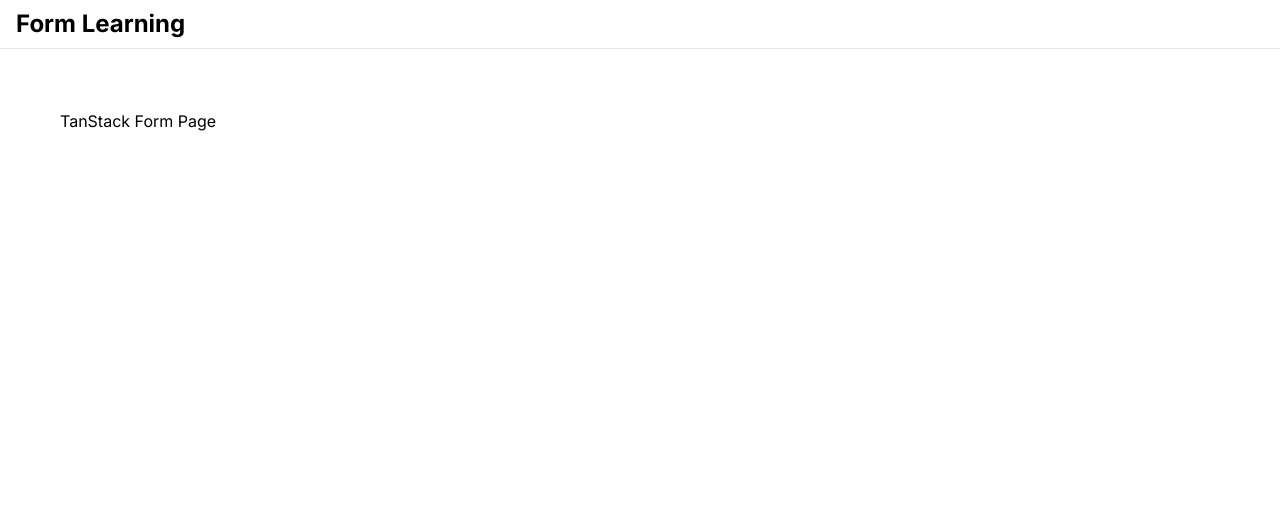
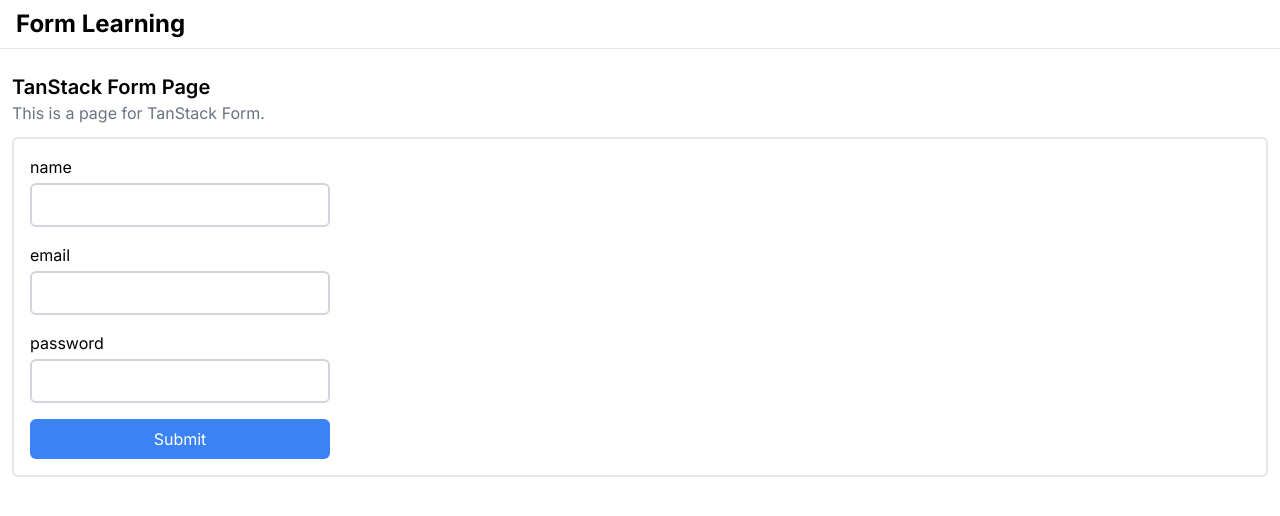
Before and after one commit to kazuki-310/form-learning, a Next.js app: page /tanstack-form in a window 1280 px wide. Shown: the top 516 px of the page. Built offline with nearby package versions, Linux system fonts and the light colour scheme.

Commit message:
Add TanStack Form and Zod validation; refactor layout and header components

```diff
--- a/package.json
+++ b/package.json
@@ -14,7 +14,8 @@
 		"@tanstack/react-form": "^1.1.0",
 		"next": "15.1.4",
 		"react": "^19.0.0",
-		"react-dom": "^19.0.0"
+		"react-dom": "^19.0.0",
+		"zod": "^3.24.2"
 	},
 	"devDependencies": {
 		"@biomejs/biome": "1.9.4",
--- /dev/null
+++ b/src/app/(form)/components/Header.tsx
@@ -0,0 +1,11 @@
+import Link from 'next/link';
+
+export default function Header() {
+	return (
+		<header className='px-4 py-2 border-b'>
+			<h1 className='text-2xl font-bold'>
+				<Link href='/'>Form Learning</Link>
+			</h1>
+		</header>
+	);
+}
--- /dev/null
+++ b/src/app/(form)/components/TanStackForm.tsx
@@ -0,0 +1,94 @@
+'use client';
+
+import { useForm } from '@tanstack/react-form';
+import { formSchema } from '../schemas/form-schema';
+
+export function TanStackForm() {
+	const form = useForm({
+		defaultValues: {
+			name: '',
+			email: '',
+			password: '',
+		},
+		validators: {
+			onChange: formSchema,
+		},
+		onSubmit: ({ value }) => {
+			console.log('🚀 ~ TanStackForm ~ value:', value);
+			alert(JSON.stringify(value, null, 2));
+		},
+	});
+
+	return (
+		<form onSubmit={form.handleSubmit} className='flex flex-col gap-3 p-4 border-2 rounded-md mt-3'>
+			<form.Field name='name'>
+				{(field) => (
+					<div className='flex flex-col gap-1'>
+						<label htmlFor={field.name}>name</label>
+						<input
+							id={field.name}
+							name={field.name}
+							value={field.state.value}
+							onBlur={field.handleBlur}
+							onChange={(e) => field.handleChange(e.target.value)}
+							className='border-2 border-gray-300 rounded-md p-2 w-[300px]'
+						/>
+						{field.state.meta.errors ? (
+							<pre className='text-xs text-red-500'>{field.state.meta.errors[0]?.message}</pre>
+						) : null}
+					</div>
+				)}
+			</form.Field>
+
+			<form.Field name='email'>
+				{(field) => (
+					<div className='flex flex-col gap-1'>
+						<label htmlFor={field.name}>email</label>
+						<input
+							name={field.name}
+							value={field.state.value}
+							onBlur={field.handleBlur}
+							type='email'
+							onChange={(e) => field.handleChange(e.target.value)}
+							className='border-2 border-gray-300 rounded-md p-2 w-[300px]'
+						/>
+						{field.state.meta.errors ? (
+							<pre className='text-xs text-red-500'>{field.state.meta.errors[0]?.message}</pre>
+						) : null}
+					</div>
+				)}
+			</form.Field>
+
+			<form.Field name='password'>
+				{(field) => (
+					<div className='flex flex-col gap-1'>
+						<label htmlFor={field.name}>password</label>
+						<input
+							name={field.name}
+							value={field.state.value}
+							onBlur={field.handleBlur}
+							type='password'
+							onChange={(e) => field.handleChange(e.target.value)}
+							className='border-2 border-gray-300 rounded-md p-2 w-[300px]'
+						/>
+						{field.state.meta.errors ? (
+							<pre className='text-xs text-red-500'>{field.state.meta.errors[0]?.message}</pre>
+						) : null}
+					</div>
+				)}
+			</form.Field>
+
+			<form.Subscribe selector={(state) => [state.canSubmit, state.isSubmitting]}>
+				{([canSubmit, isSubmitting]) => (
+					<button
+						type='submit'
+						disabled={!canSubmit}
+						className={`rounded-md p-2 w-[300px] text-white ${canSubmit ? 'bg-blue-500' : 'bg-gray-400 cursor-not-allowed'}`}
+					>
+						{isSubmitting ? '...' : 'Submit'}
+					</button>
+				)}
+			</form.Subscribe>
+		</form>
+	);
+}
--- a/src/app/(form)/layout.tsx
+++ /dev/null
@@ -1,9 +0,0 @@
-import type React from 'react';
-
-export default function Layout({ children }: { children: React.ReactNode }) {
-	return (
-		<div className='flex h-screen flex-col md:flex-row md:overflow-hidden'>
-			<div className='flex-grow p-6 md:overflow-y-auto md:p-12'>{children}</div>
-		</div>
-	);
-}
--- a/src/app/(form)/react-hook-form/page.tsx
+++ b/src/app/(form)/react-hook-form/page.tsx
@@ -1,3 +1,8 @@
 export default function Page() {
-	return <p>React Hook Form Page</p>;
+	return (
+		<div>
+			<h2 className='text-xl font-semibold'>React Hook Form Page</h2>
+			<p className='text-gray-500'>This is a page for React Hook Form.</p>
+		</div>
+	);
 }
--- /dev/null
+++ b/src/app/(form)/schemas/form-schema.ts
@@ -0,0 +1,7 @@
+import { z } from 'zod';
+
+export const formSchema = z.object({
+	name: z.string().min(6, 'Name must be at least 6 characters long'),
+	email: z.string().email('Invalid email address'),
+	password: z.string().min(8, 'Password must be at least 8 characters long'),
+});
--- a/src/app/(form)/tanstack-form/page.tsx
+++ b/src/app/(form)/tanstack-form/page.tsx
@@ -1,3 +1,12 @@
+import { TanStackForm } from '../components/TanStackForm';
+
 export default function Page() {
-	return <p>TanStack Form Page</p>;
+	return (
+		<>
+			<h2 className='text-xl font-semibold'>TanStack Form Page</h2>
+			<p className='text-gray-500'>This is a page for TanStack Form.</p>
+
+			<TanStackForm />
+		</>
+	);
 }
--- a/src/app/components/Header.tsx
+++ /dev/null
@@ -1,7 +0,0 @@
-export default function Header() {
-	return (
-		<header className='px-4 py-2 border-b'>
-			<h1 className='text-2xl font-bold'>Form Learning</h1>
-		</header>
-	);
-}
--- a/src/app/components/TanStackForm.tsx
+++ /dev/null
@@ -1,61 +0,0 @@
-'use client';
-
-import { useForm } from '@tanstack/react-form';
-
-export function TanStackForm() {
-	const form = useForm({
-		defaultValues: {
-			username: '',
-			age: 0,
-		},
-
-		onSubmit: ({ value }) => {
-			console.log('🚀 ~ TanStackForm ~ value:', value);
-			// Do something with form data
-			alert(JSON.stringify(value, null, 2));
-		},
-	});
-
-	return (
-		<div className='flex flex-col gap-4 p-4'>
-			<form.Field
-				name='username'
-				validators={{ onChange: ({ value }) => (value.length > 3 ? undefined : 'Must be at least 4 characters') }}
-			>
-				{(field) => (
-					<div className='flex flex-col gap-2'>
-						<input
-							name={field.name}
-							value={field.state.value}
-							onBlur={field.handleBlur}
-							onChange={(e) => field.handleChange(e.target.value)}
-							className='border-2 border-gray-300 rounded-md p-2 w-56'
-						/>
-						{field.state.meta.errors.length ? <em>{field.state.meta.errors.join(',')}</em> : null}
-					</div>
-				)}
-			</form.Field>
-
-			<form.Field
-				name='age'
-				validators={{
-					onChange: ({ value }) => (value > 13 ? undefined : 'Must be 13 or older'),
-				}}
-			>
-				{(field) => (
-					<div className='flex flex-col gap-2'>
-						<input
-							name={field.name}
-							value={field.state.value}
-							onBlur={field.handleBlur}
-							type='number'
-							onChange={(e) => field.handleChange(e.target.valueAsNumber)}
-							className='border-2 border-gray-300 rounded-md p-2 w-56'
-						/>
-						{field.state.meta.errors.length ? <em>{field.state.meta.errors.join(',')}</em> : null}
-					</div>
-				)}
-			</form.Field>
-		</div>
-	);
-}
--- a/src/app/layout.tsx
+++ b/src/app/layout.tsx
@@ -1,7 +1,7 @@
 import { Inter } from 'next/font/google';
 import type React from 'react';
 import './globals.css';
-import Header from './components/Header';
+import Header from './(form)/components/Header';
 
 const inter = Inter({ subsets: ['latin'] });
 
@@ -15,7 +15,7 @@
 			<body className={`${inter.className} antialiased`}>
 				<Header />
 
-				<main className='p-3'>{children}</main>
+				<main className='px-3 py-6 h-screen'>{children}</main>
 			</body>
 		</html>
 	);
--- a/src/app/page.tsx
+++ b/src/app/page.tsx
@@ -1,8 +1,8 @@
 import Link from 'next/link';
 
 const LINKS = [
-	{ href: '/form/tanstack-form', label: 'TanStack Form' },
-	{ href: '/form/react-hook-form', label: 'React Hook Form' },
+	{ href: 'tanstack-form', label: 'TanStack Form' },
+	{ href: 'react-hook-form', label: 'React Hook Form' },
 ];
 
 export default function Page() {
```
Also changed, not shown: 1 other file (tests, documents, lock files or other folders).
